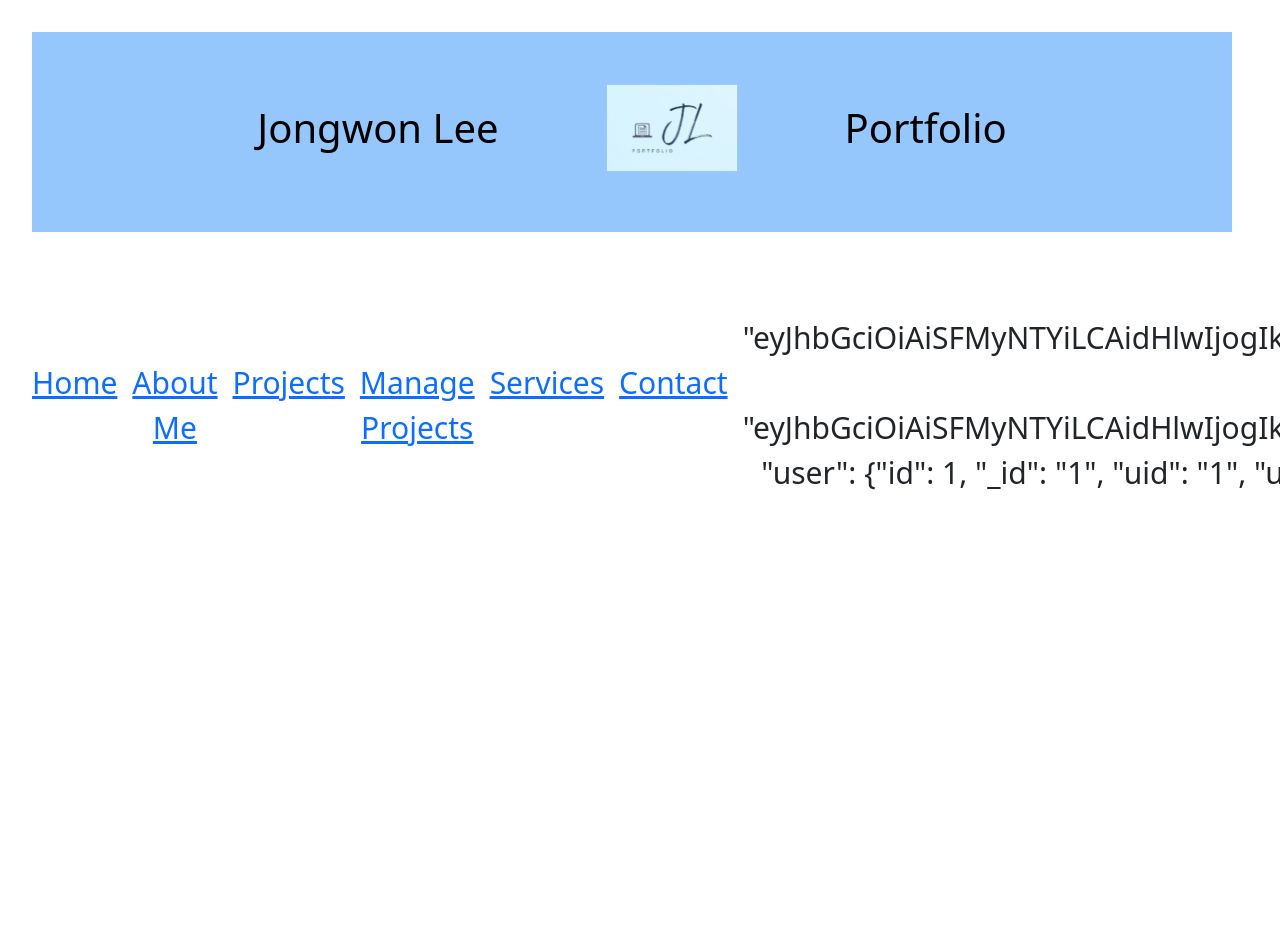
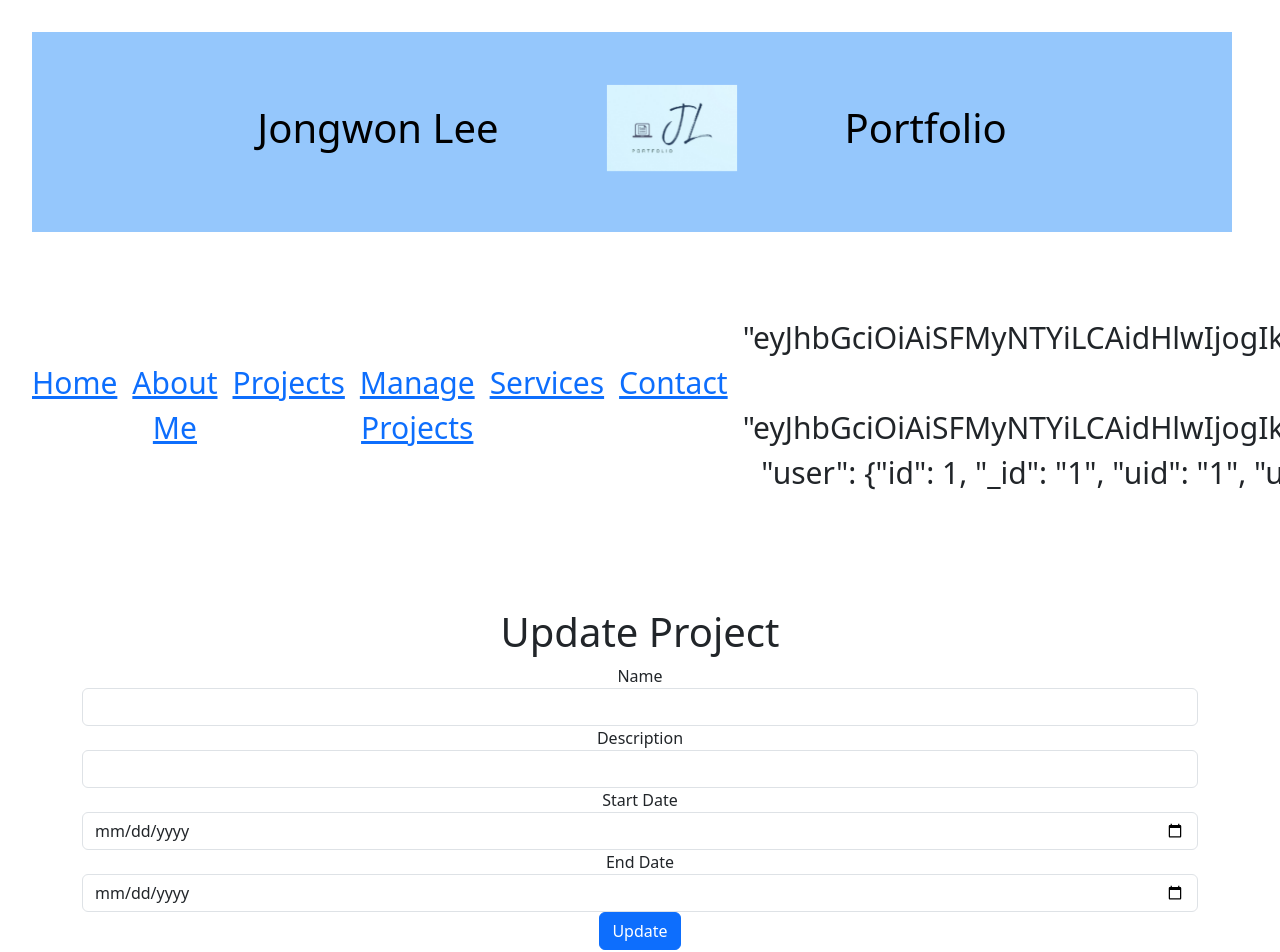
Before and after one commit to Jay678Jay/comp229-s2025-week2, a React (Vite) app: page /project-details/1 in a window 1280 px wide. Shown: the top 952 px of the page. Before the commit the page ends 800 px from the top, so only its background shows below. Built offline with nearby package versions, Linux system fonts and the light colour scheme; no server answers; sample sign-in values are in the browser's storage.

Commit message:
project-details

```diff
--- a/src/MainRouter.jsx
+++ b/src/MainRouter.jsx
@@ -11,6 +11,7 @@ import Contact from "./components/Contact"
 import Services from "./components/Services"
 import Projects from "./components/Projects"
 import ProjectsList from "./components/Project-list"
+import ProjectDetails from "./components/Project-details";
 import Signup from "./components/Signup"
 import Signin from "./components/Signin"
 
@@ -25,6 +26,7 @@ const MainRouter = ({ user, handleLogout, setUser }) => {
                 <Route path="/about" element={<About />} />
                 <Route path="/projects" element={<Projects />} />
                 <Route path="/projects-list" element={<ProjectsList />} />
+                <Route path="/project-details/:id?" element={<ProjectDetails />} />
                 <Route path="/services" element={<Services />} />
                 <Route path="/contact" element={<Contact />} />
                 <Route path="/signup" element={<Signup />} />
--- /dev/null
+++ b/src/components/Project-details.jsx
@@ -0,0 +1,147 @@
+import { useState, useEffect } from 'react';
+import { useNavigate, useParams} from 'react-router-dom';
+
+const ProjectDetails = () => {
+    const [project, setProject] = useState({
+        name: '',
+        description: '',
+        startDate: '',
+        endDate: ''
+    });
+
+    const { id } = useParams();
+    const apiUrl = '/api';
+    const navigate = useNavigate();
+
+    useEffect(() => {
+        if(id){
+            const fetchProject  = async () => {
+                const token =  localStorage.getItem('token');
+
+                if(!token){
+                    navigate('/signin');
+                    return;
+                }
+
+                try {
+                    const response = await fetch(`${apiUrl}/projects/${id}`, {
+                        headers: {
+                            'Authorization': `Bearer ${token}`
+                        }
+                    });
+
+                    if (!response.ok){
+                        throw new Error('Failed to fetch project');
+                    }
+
+                    const data = await response.json();
+                    setProject({
+                        name: data.name,
+                        description: data.description,
+                        startDate: data.startDate.split('T')[0],
+                        endDate: data.endDate.split('T')[0]
+                    });
+
+                } catch (error) {
+                    console.error('Error fetching project', error);
+                }
+            }
+
+            fetchProject();
+        }
+    }, [id, apiUrl]);
+
+    const handleChange = (e) => {
+        const {name, value} = e.target;
+        setProject(prevState => ({...prevState, [name]: value}));
+    };
+
+    const handleSubmit = async (e) => {
+        e.preventDefault();
+        const token =  localStorage.getItem('token');
+
+        if(!token){
+            navigate('/signin');
+            return;
+        }
+
+        const method = id ? 'PUT' : 'POST';
+        const url = id ? `${apiUrl}/projects/${id}` : `${apiUrl}/projects`;
+
+        try {
+            const response  = await fetch(url, {
+                method: method,
+                headers: {
+                    'Content-Type': 'application/json',
+                    'Authorization': `Bearer ${token}`
+                },
+                body: JSON.stringify(project)
+            });
+
+            if(!response.ok){
+                throw new Error('Failed to save project');
+            }
+
+            navigate('/projects');
+        } catch (error) {
+            console.error('Error saving project', error);
+        }
+    }
+
+    return (
+        <div className="container mt-4">
+            <h1 className="text-center">{id ? 'Update Project' : ' Create Project'}</h1>
+            <form onSubmit={handleSubmit}>
+                <div className="form-group">
+                    <label htmlFor="name">Name</label>
+                    <input type="text"
+                        id="name"
+                        name="name"
+                        value={project.name}
+                        className="form-control"
+                        onChange={handleChange}
+                        required
+                        />
+                </div>
+                <div className="form-group">
+                    <label htmlFor="description">Description</label>
+                    <input type="text"
+                        id="description"
+                        name="description"
+                        value={project.description}
+                        className="form-control"
+                        onChange={handleChange}
+                        required
+                        />
+                </div>
+                <div className="form-group">
+                    <label htmlFor="startDate">Start Date</label>
+                    <input type="date"
+                        id="startDate"
+                        name="startDate"
+                        value={project.startDate}
+                        className="form-control"
+                        onChange={handleChange}
+                        required
+                        />
+                </div>
+                <div className="form-group">
+                    <label htmlFor="endDate">End Date</label>
+                    <input type="date"
+                        id="endDate"
+                        name="endDate"
+                        value={project.endDate}
+                        className="form-control"
+                        onChange={handleChange}
+                        required
+                        />
+                </div>
+                <button type="submit" className="btn btn-primary">
+                    {id? 'Update': 'Create'}
+                </button>
+            </form>
+        </div>
+    )
+};
+
+export default ProjectDetails;
--- a/src/components/Signin.jsx
+++ b/src/components/Signin.jsx
@@ -33,6 +33,7 @@ const Signin = ({setUser}) => {
             }
 
             const data = await response.json();
+
             localStorage.setItem('token', data.token);
             localStorage.setItem('user', data.user.name);
             setUser('user', data.user.name);
```
Also changed, not shown: src/components/Project-detail.jsx (deleted).
